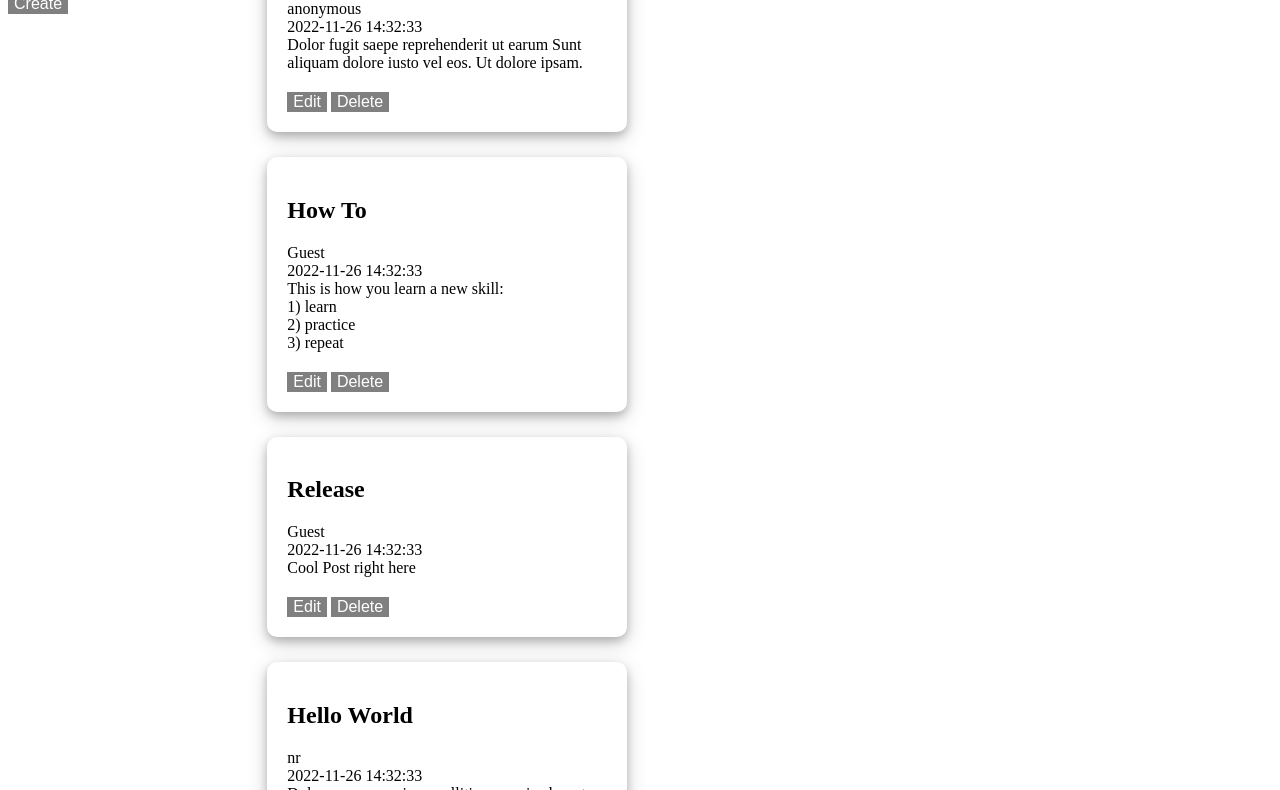
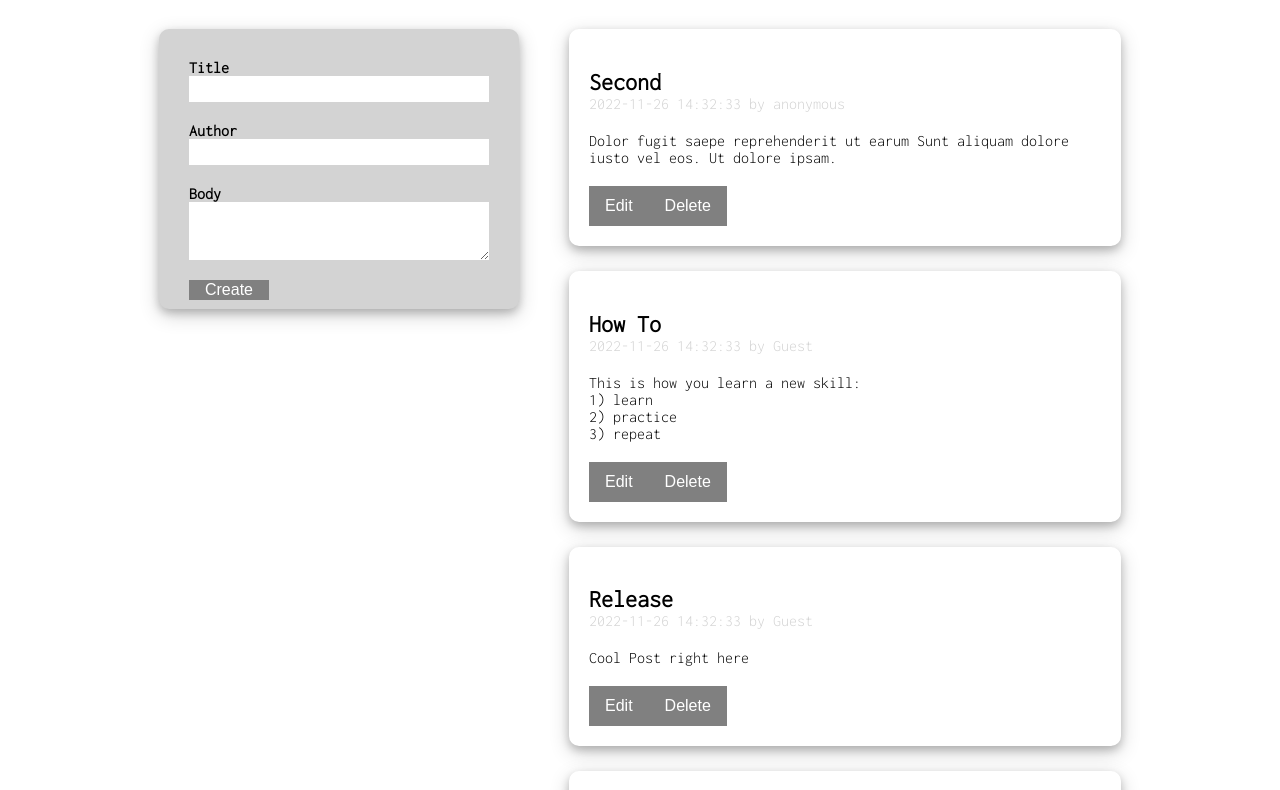
Before and after one commit to Kenavm/chapter4, a plain HTML site: page ugly-blog/index.html in a window 1280 px wide. Shown: the part 192-982 px from the top of the page. Drawn offline with Linux system fonts and the light colour scheme.

Commit message:
ugly-blog final

```diff
--- a/ugly-blog/index.html
+++ b/ugly-blog/index.html
@@ -2,24 +2,18 @@
 <html lang="en">
   <head>
     <meta charset="UTF-8" />
-        <meta
-            name="viewport"
-            content="width=device-width, initial-scale=1"
-        />
+    <meta name="viewport" content="width=device-width, initial-scale=1" />
     <title>Ugly Blog</title>
     <link rel="stylesheet" href="./style.css" />
+    <link rel="preconnect" href="https://fonts.googleapis.com" />
+    <link rel="preconnect" href="https://fonts.gstatic.com" crossorigin />
+    <link
+      href="https://fonts.googleapis.com/css2?family=Inconsolata:wght@300&display=swap"
+      rel="stylesheet"
+    />
     <script type="module" src="./src/index.js"></script>
   </head>
   <body>
-        <header>
-            <h1>Ugly Posts</h1>
-        </header>
-
-        <main>
-            <div id="new-post"></div>
-            <div id="posts"></div>
-        </main>
-
     <footer>
       <div>
         Total posts:
@@ -30,47 +24,50 @@
         <span id="stats-last-update"></span>
       </div>
     </footer>
+    <header>
+      <h1>Ugly Posts</h1>
+    </header>
+
+    <main>
+      <div class="new-post-container">
+        <div class="new-post-header">
+          <div><h2>New Post</h2></div>
+        </div>
+        <div id="new-post"></div>
+      </div>
+      <div class="post-container">
+        <div class="post-header">
+          <div><h2>Posts</h2></div>
+        </div>
+        <div id="posts"></div>
+      </div>
+    </main>
 
     <template id="post-template">
       <div class="post">
         <h2 class="post-title" name="title"></h2>
-                <div
-                    class="post-author"
-                    name="author"
-                ></div>
-                <div
-                    class="post-timestamp"
-                    name="timestamp"
-                ></div>
+        <div class="timestamp-autor">
+          <div class="post-timestamp" name="timestamp"></div>
+          <div>&nbsp;</div>
+          <div class="by" name="by"> by </div>
+          <div>&nbsp;</div>
+          <div class="post-author" name="author"></div>
+        </div>
         <div class="post-body" name="body"></div>
 
-                <button
-                    class="post-edit-button"
-                    id="post-edit-"
-                >
-                    Edit
-                </button>
-                <button
-                    class="post-delete-button"
-                    id="post-delete-"
-                >
-                    Delete
-                </button>
+        <div class="button-container">
+          <button class="post-edit-button" id="post-edit-">Edit</button>
+          <button class="post-delete-button" id="post-delete-">Delete</button>
+        </div>
       </div>
     </template>
 
     <template id="edit-post-template">
-            <form
-                class="edit-post"
-                id="edit-post-form-"
-                action="#"
-            >
+      <form class="edit-post" id="edit-post-form-" action="#">
         <div class="form-error" hidden></div>
 
         <div class="form-item">
-                    <label for="edit-post-title-">
-                        Title
-                    </label>
+          <label for="edit-post-title-"> Title </label>
           <input
             class="form-input edit-post-input-title"
             id="edit-post-title-"
@@ -79,9 +76,7 @@
           />
         </div>
         <div class="form-item">
-                    <label for="edit-post-author-">
-                        Author
-                    </label>
+          <label for="edit-post-author-"> Author </label>
           <input
             class="form-input edit-post-input-author"
             id="edit-post-author-"
@@ -90,9 +85,7 @@
           />
         </div>
         <div class="form-item">
-                    <label for="edit-post-body-">
-                        Body
-                    </label>
+          <label for="edit-post-body-"> Body </label>
           <textarea
             class="form-input edit-post-input-body"
             id="edit-post-body-"
@@ -101,19 +94,9 @@
           ></textarea>
         </div>
 
-                <button
-                    class="edit-post-submit"
-                    type="submit"
-                >
-                    Update
-                </button>
+        <button class="edit-post-submit" type="submit">Update</button>
 
-                <button
-                    id="edit-post-cancel-"
-                    class="edit-post-cancel"
-                >
-                    Cancel
-                </button>
+        <button id="edit-post-cancel-" class="edit-post-cancel">Cancel</button>
       </form>
     </template>
   </body>
--- a/ugly-blog/style.css
+++ b/ugly-blog/style.css
@@ -1,6 +1,11 @@
+body {
+  font-family: "Inconsolata", monospace;
+}
+
 main {
   display: flex;
   flex-wrap: wrap;
+  justify-content: center;
 }
 
 .post {
@@ -8,7 +13,7 @@ main {
   border-radius: 10px;
   padding: 20px;
   margin: 25px;
-    width: 20em;
+  width: 40vw;
 }
 
 button {
@@ -16,6 +21,99 @@ button {
   color: white;
   border: none;
   font-size: 16px;
-    size: 15px;
+  margin: 10px;
+}
+
+.button-container {
+  background-color: gray;
+  display: inline-flex;
   margin-top: 20px;
 }
+
+h1 {
+  text-align: center;
+}
+
+footer {
+  margin-top: 20px;
+  margin-left: 20px;
+}
+
+#new-post {
+  box-shadow: 0 4px 8px 0 rgba(0, 0, 0, 0.2), 0 6px 20px 0 rgba(0, 0, 0, 0.19);
+  background-color: lightgray;
+  border-radius: 10px;
+  padding: 20px;
+  margin: 25px;
+  width: 25vw;
+  height: 30vh;
+}
+
+.edit-post {
+  display: flex;
+  flex-direction: column;
+}
+
+.form-item {
+  display: flex;
+  flex-direction: column;
+  margin: 10px;
+  font-weight: bold;
+}
+
+.edit-post-submit {
+  width: 10vh;
+  border: none;
+}
+
+.form-input {
+  border: none;
+  height: 3vh;
+}
+
+.edit-post-input-body {
+  height: 50px;
+}
+
+.sub-headers {
+  display: flex;
+  text-align: center;
+  justify-content: center;
+}
+
+.new-post-container {
+    display: flex;
+    flex-direction: column;
+    align-items: center;
+}
+
+.post-container{
+    display: flex;
+    flex-direction: column;
+    align-items: center;
+}
+
+.timestamp-autor {
+    display: flex;
+
+}
+
+.post-title {
+    margin-bottom: 0px;
+}
+
+.post-body {
+    margin-top: 20px;
+}
+
+.post-timestamp {
+    color:lightgray;
+}
+
+.by {
+    color: lightgray;
+}
+
+.post-author {
+    color: lightgray;
+}
```
Lines whose indentation alone changed are shown as unchanged.
